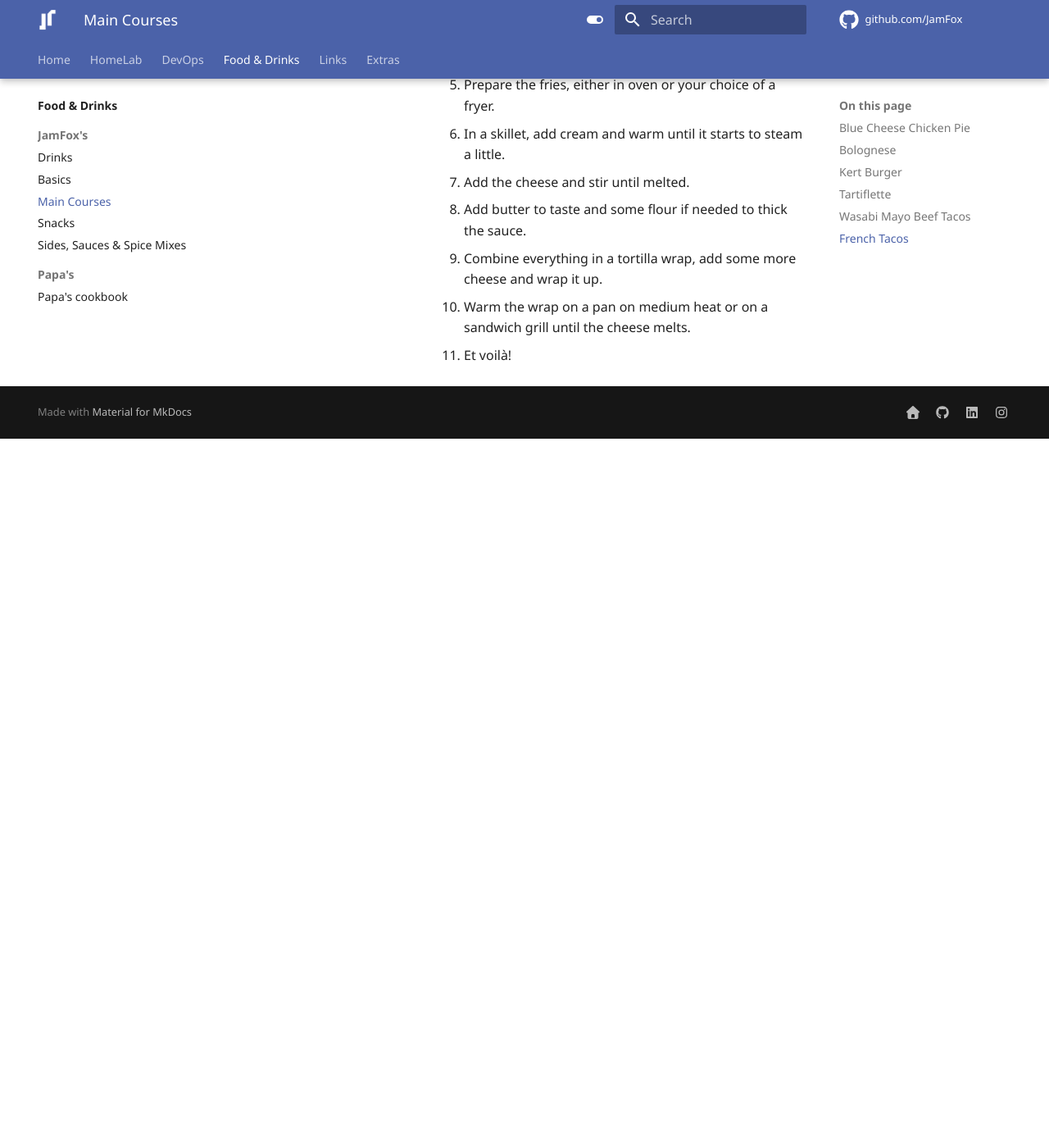
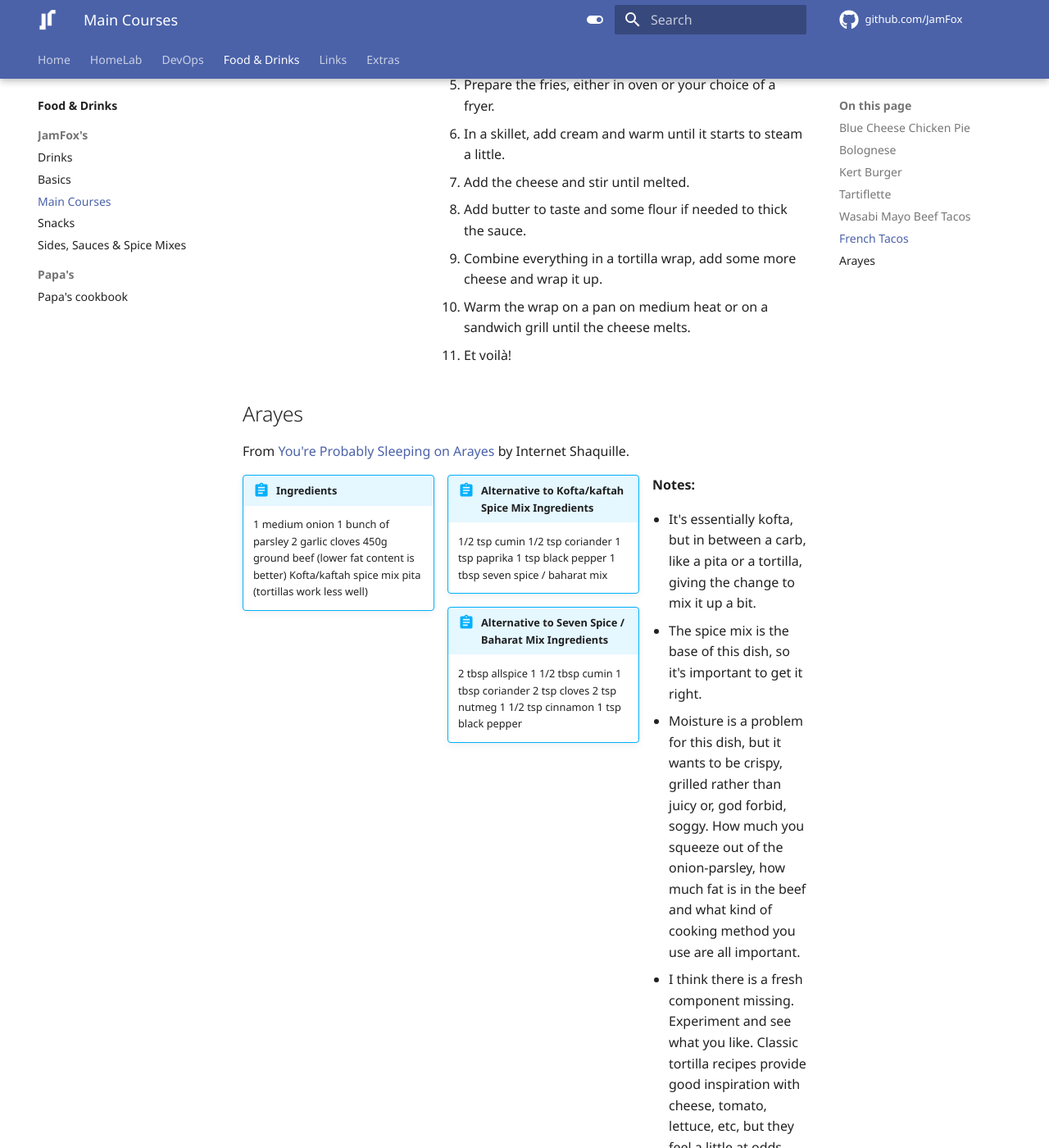
Before and after one commit to JamFox/docs.jamfox.dev, an MkDocs documentation site: the page built from docs/content/food/maincourses.md, in a window 1280 px wide and 1400 px high, scrolled down 4171 px. Shown: the whole window at 82% size. Built offline with MkDocs 1.6.1 and Material for MkDocs 9.7.7, drawn with Linux system fonts in a browser that asks for light colours; comment, search, counter and statistics services are not loaded; before the commit the page ends 4706 px from its top, so only the background shows below that; some of the changed text lies outside the part shown.

Commit message:
add arayes

```diff
--- a/docs/content/food/maincourses.md
+++ b/docs/content/food/maincourses.md
@@ -175,3 +175,49 @@ From [Gordon Ramsay](https://youtu.be/fETZCWvzkWM).
 9. Combine everything in a tortilla wrap, add some more cheese and wrap it up.
 10. Warm the wrap on a pan on medium heat or on a sandwich grill until the cheese melts.
 11. Et voilà!
+
+## Arayes
+
+From [You're Probably Sleeping on Arayes](https://www.youtube.com/watch?v=1K45Fr4gXyM) by Internet Shaquille.
+
+!!! abstract inline "Ingredients"
+    1 medium onion
+    1 bunch of parsley
+    2 garlic cloves
+    450g ground beef (lower fat content is better)
+    Kofta/kaftah spice mix
+    pita (tortillas work less well)
+
+!!! abstract inline "Alternative to Kofta/kaftah Spice Mix Ingredients"
+    1/2 tsp cumin
+    1/2 tsp coriander
+    1 tsp paprika
+    1 tsp black pepper
+    1 tbsp seven spice / baharat mix
+
+!!! abstract inline "Alternative to Seven Spice / Baharat Mix Ingredients"
+    2 tbsp allspice
+    1 1/2 tbsp cumin
+    1 tbsp coriander
+    2 tsp cloves
+    2 tsp nutmeg
+    1 1/2 tsp cinnamon
+    1 tsp black pepper
+
+**Notes:**
+
+- It's essentially kofta, but in between a carb, like a pita or a tortilla, giving the change to mix it up a bit.
+- The spice mix is the base of this dish, so it's important to get it right.
+- Moisture is a problem for this dish, but it wants to be crispy, grilled rather than juicy or, god forbid, soggy. How much you squeeze out of the onion-parsley, how much fat is in the beef and what kind of cooking method you use are all important.
+- I think there is a fresh component missing. Experiment and see what you like. Classic tortilla recipes provide good inspiration with cheese, tomato, lettuce, etc, but they feel a little at odds with the nature of indian spices.
+
+**Instructions:**
+
+1. Cut onion into quarters and put into food processor with garlic.
+2. Remove stems from parsley and add to food processor.
+3. Process until homogenous and then take out and squeeze out excess moisture.
+4. Add ground beef and spice mix to food processor and process until homogenous (Add salt if your spice mix doesn't already have enough!).
+5. Even after squeezing out the moisture and using lower fat beef, the mixture will still be quite wet, but that's what you want.
+6. Cut pita in half and stuff the mixture in between the halves.
+7. Brush the outside of the pita with olive oil.
+8. Slap them in a charcoal grill, or on a cast iron pan on the stove on medium heat (coals white with grill), or 200C oven until crispy and browned.
```
